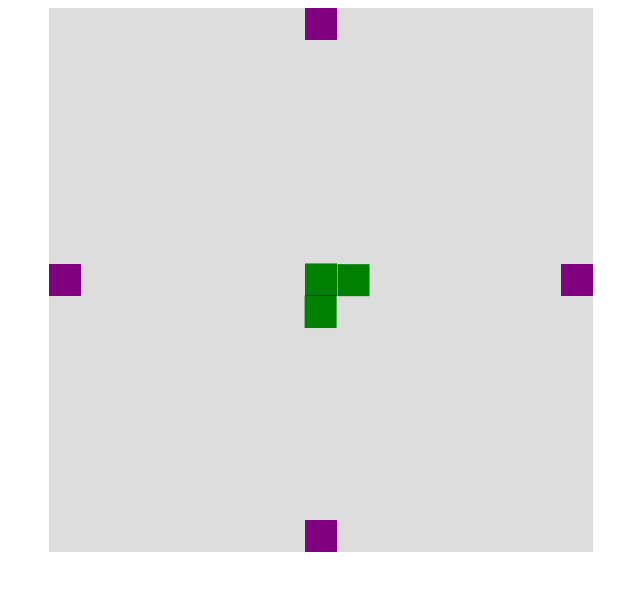
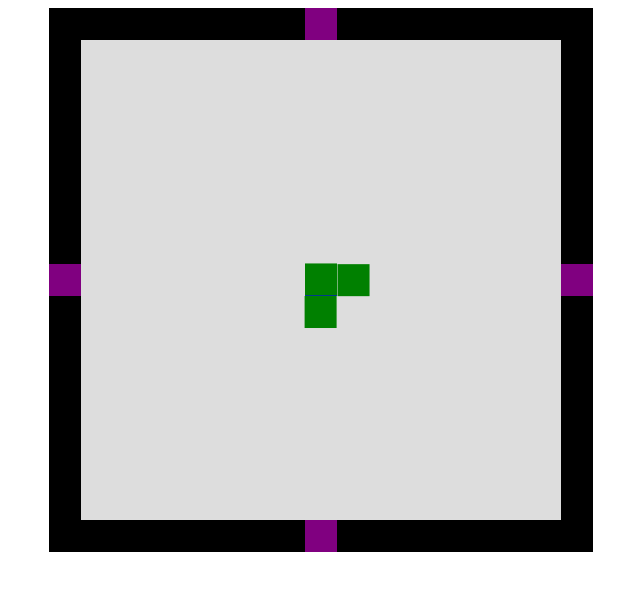
Before and after one commit to pmenzel2007/Monster-Slayer-1.1, a website: page game.html in a window 1280 px wide. Shown: the whole page, without its empty margins (319-959 px from the left). Drawn offline with Linux system fonts and the light colour scheme.

Commit message:
walls added

```diff
--- a/game-files/core.js
+++ b/game-files/core.js
@@ -5,12 +5,14 @@ let enemies = [];
 let gates = [];  // Array für die Gates
 
 
+let wall;
+let walls;
 
 function onBodyLoad() {
     canvas = document.getElementById("canvas");
     ctx = canvas.getContext("2d");
 
-    player = new Player(canvas.width / 2 - 16, canvas.height / 2 - 16);
+    player = new Player(canvas.width/2 - 16, canvas.height/2 - 16);
 
     for (let i = 0; i < 3; i++) {
         let x = Math.random() * (canvas.width - 32);
@@ -23,6 +25,8 @@ function onBodyLoad() {
     gates.push(new Gate(canvas.width/2-16, canvas.height - 32));
     gates.push(new Gate(0,canvas.width/2-16));
     gates.push(new Gate(canvas.width - 32,canvas.height/2-16));
+
+    initializeWalls();
 
     gameLoop();
 }
@@ -53,5 +57,34 @@ function gameLoop() {
 
     gates.forEach(gate => gate.draw(ctx, "purple"));
 
+    for (wall of walls) {
+        wall.draw(ctx, "black");
+    }
     requestAnimationFrame(gameLoop);
 }
+
+function initializeWalls() {
+    walls = [];
+    let wallX = 0;
+    let wallY = 0;
+
+    for (let i = 0; i < 17; i++) {
+        wallX = 32 * i;
+        console.log(wallX);
+        if (i !== 8) {
+            walls.push(new Wall(wallX, 0));
+            walls.push(new Wall(wallX, canvas.height - 32));
+        }
+    }
+
+    for (let i = 0; i < 17; i++) {
+        wallY = 32 * i;
+        console.log(wallY);
+        if (i !== 8) {
+            walls.push(new Wall(0, wallY));
+            walls.push(new Wall(canvas.height - 32, wallY));
+        }
+    }
+}
+
+window.onBodyLoad = onBodyLoad;
--- /dev/null
+++ b/game-files/wall.js
@@ -0,0 +1,8 @@
+class Wall extends GameObject{
+    constructor(x, y) {
+        super(x, y, 32, 32);
+        this.x = x;
+        this.y = y;
+    }
+
+}
--- a/game.html
+++ b/game.html
@@ -12,6 +12,7 @@
     <script src="game-files/bullet.js"></script>
     <script src="game-files/enemy.js"></script>
     <script src="game-files/gates.js"></script>
+    <script src="game-files/wall.js"></script>
     <script src="game-files/core.js"></script>
 </head>
 <body onLoad="onBodyLoad()">
```
